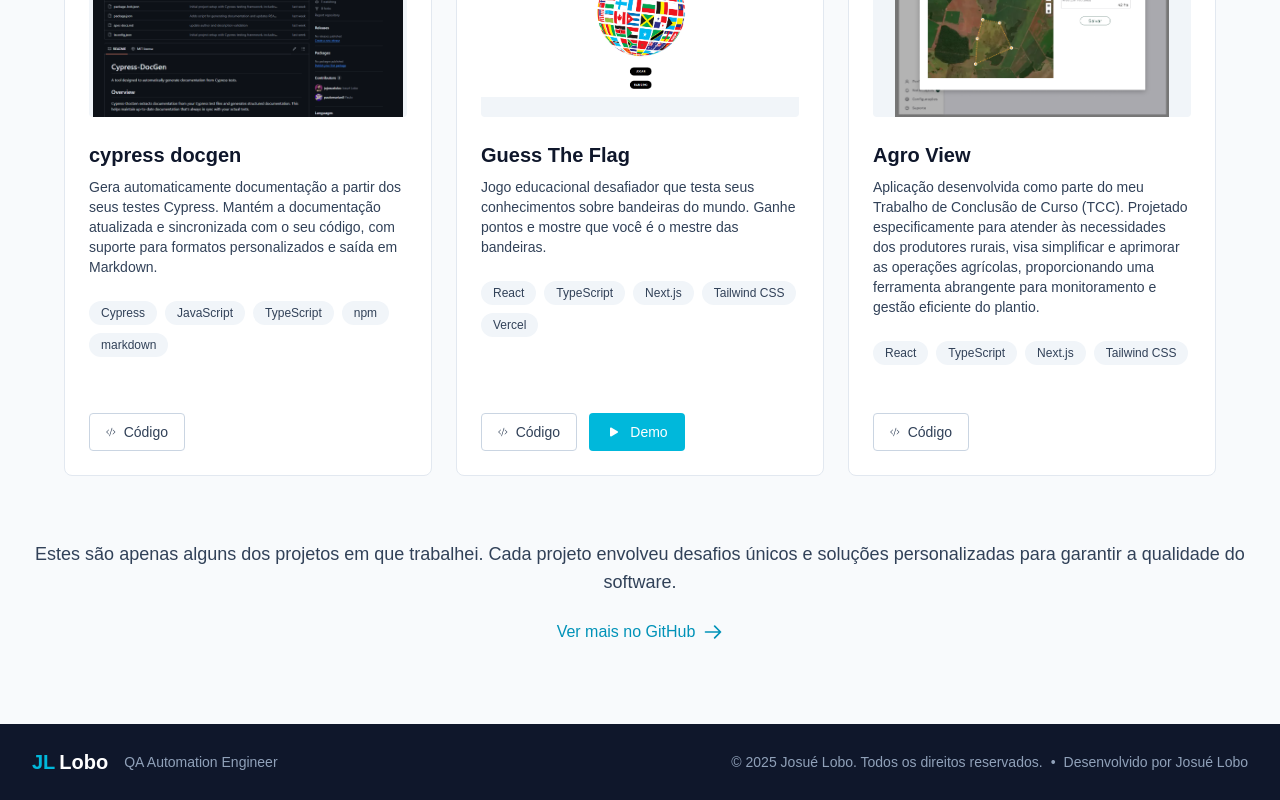
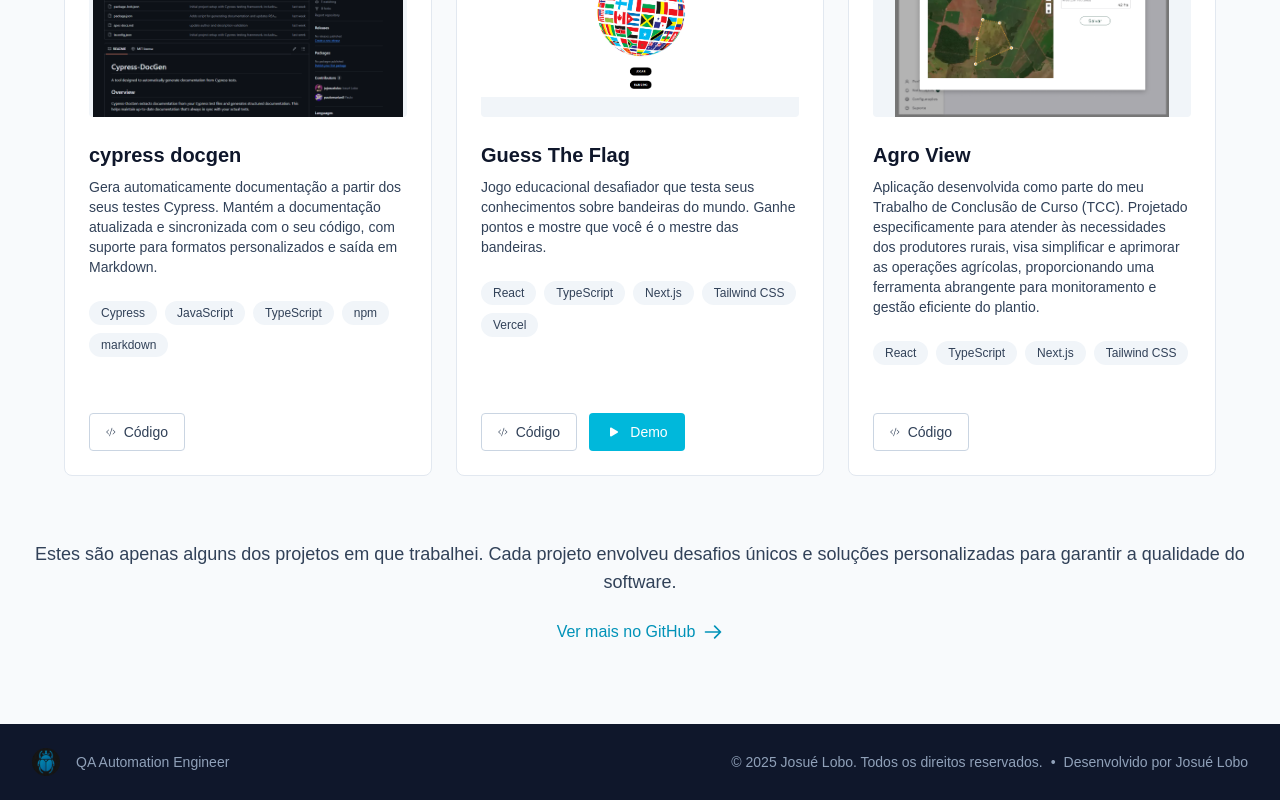
Before and after one commit to jojosuelobo/portfolio-v4, a Next.js app: page / in a window 1280 px wide. Shown: the part 3176-3976 px from the top of the page. Built offline with nearby package versions, Linux system fonts and the light colour scheme.

Commit message:
changed footer

```diff
--- a/src/app/experience/page.tsx
+++ /dev/null
@@ -1,17 +0,0 @@
-import Experience from "@/components/experience"
-import Technologies from "@/components/technologies"
-import Projects from "@/components/projects"
-import Footer from "@/components/footer"
-
-export default function ExperiencePage() {
-  return (
-    <main>
-      <div className="pt-16 lg:pt-20">
-        <Experience />
-        <Technologies />
-        <Projects />
-      </div>
-      <Footer />
-    </main>
-  )
-}
--- a/src/components/footer.tsx
+++ b/src/components/footer.tsx
@@ -1,6 +1,7 @@
 "use client"
 
 import { profileData } from "@/lib/data"
+import Image from "next/image"
 
 export default function Footer() {
   const currentYear = new Date().getFullYear()
@@ -11,8 +12,13 @@ export default function Footer() {
         <div className="flex flex-col md:flex-row justify-between items-center">
           <div className="flex items-center mb-4 md:mb-0">
             <div className="text-xl font-bold flex items-center">
-              <span className="text-cyan-500 mr-1">JL</span>
-              <span>Lobo</span>
+              <Image
+                src="/imagens/logo-2.svg"
+                alt="Josué Lobo"
+                width={30}
+                height={30}
+                className="h-7 w-auto"
+              />
             </div>
             <p className="text-slate-400 ml-4 text-sm">
               QA Automation Engineer
```
